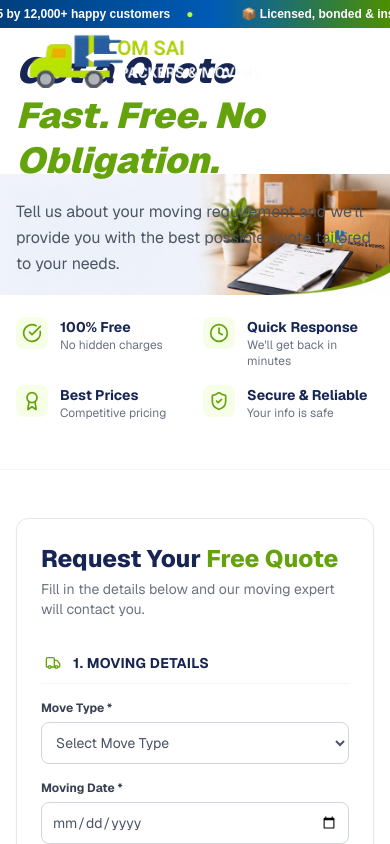
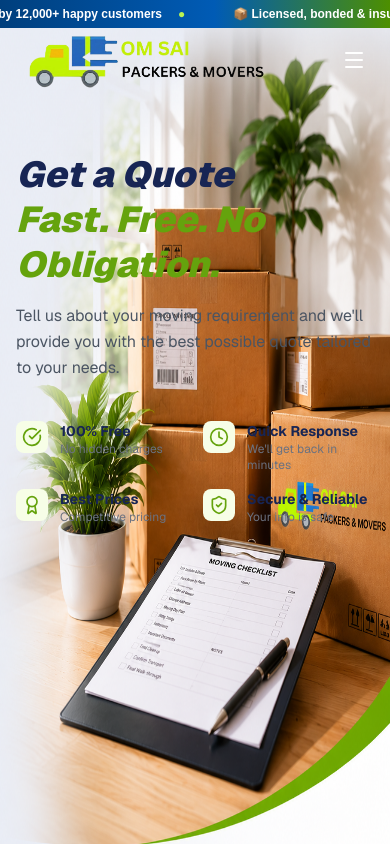
Before and after one commit to dolatjangir/om-sai-packer-mover, a Next.js app: page /get-a-quote in a window 390 px wide. Shown: the top 844 px of the page. Built offline with nearby package versions, Linux system fonts and the light colour scheme.

Commit message:
add-mobile-view

```diff
--- a/src/app/get-a-quote/page.tsx
+++ b/src/app/get-a-quote/page.tsx
@@ -47,13 +47,21 @@ export default function GetAQuotePage() {
 
 
       {/* HERO BANNER SECTION */}
-      <section className="relative overflow-hidden  py-12 md:pb-16 md:pt-32 border-b border-[var(--gray-100)]">
+      <section className="relative overflow-hidden h-[100vh] md:h-[90vh]   md:pb-16 pt-38 ">
          <img
     src="/get-a-quote-hero-bg-img.png"
-    className="absolute right-0 top-0 h-full w-auto object-contain pointer-events-none select-none "
+    className="hidden md:block absolute inset-0 w-full h-full "
     alt=""
   />
-        <div className="relative  max-w-7xl mx-auto px-4 sm:px-6 lg:px-8">
+      <img
+    src="/get-a-quote-hero-bg-img-phn.png"
+    className="block md:hidden absolute inset-0 w-full h-full z-0"
+    alt=""
+  />
+  {/* <div className="block md:hidden absolute inset-0 bg-white/20 z-10" /> */}
+
+
+        <div className="relative  max-w-7xl mx-auto px-4 sm:px-6 lg:px-8 z-20">
           <div className="grid grid-cols-1 lg:grid-cols-12 gap-8 items-center">
 
             {/* Left Content */}
--- a/src/components/navbar.tsx
+++ b/src/components/navbar.tsx
@@ -127,12 +127,12 @@ export default function Navbar() {
         <div className="max-w-7xl mx-auto px-6 md:px-12">
           <div className="flex items-center justify-between h-16 md:h-20">
             {/* Logo */}
-            <div className={`${scrolled ? "flex" : "hidden"} items-center space-x-1 cursor-pointer`}>
+            <div className="flex items-center space-x-1 cursor-pointer">
               <img src="/omsai-logo.png" className="w-60"/>
             </div>
-              <div className={`${scrolled ? "hidden" : "flex"} items-center space-x-1 cursor-pointer`}>
+              {/* <div className={`${scrolled ? "hidden" : "flex"} items-center space-x-1 cursor-pointer`}>
               <img src="/omsai-logo-white.png" className="w-60"/>
-            </div>
+            </div> */}
 
             {/* Desktop nav with mega menus */}
             <nav className="hidden lg:flex items-center gap-1">
@@ -145,7 +145,7 @@ export default function Navbar() {
                 >
                   <a
                     href={item.href ?? "#"}
-                    className={`flex items-center gap-1 px-4 py-2 text-sm font-semibold ${scrolled ? "text-blue-900" : "text-white"} hover:text-lime-300 transition-colors cursor-pointer`}
+                    className={`flex items-center gap-1 px-4 py-2 text-sm font-semibold text-blue-900  hover:text-lime-300 transition-colors cursor-pointer`}
                   >
                     {item.label}
                     {item.menu && (
@@ -284,7 +284,7 @@ export default function Navbar() {
             <div className="hidden lg:flex items-center gap-5">
               <a href="tel:+18005551234" className="flex items-center gap-2 text-sm font-semibold text-white">
                 <Phone className="w-4 h-4" style={{ color: "#84cc16" }} />
-                <span className={`${scrolled ? "text-blue-900" : "text-white"}`}>
+                <span className="text-blue-900">
                 +91 9694666677
  </span>
               </a>
```
Also changed, not shown: public/get-a-quote-hero-bg-img-phn.png (added), public/get-a-quote-hero-bg-img.png.
